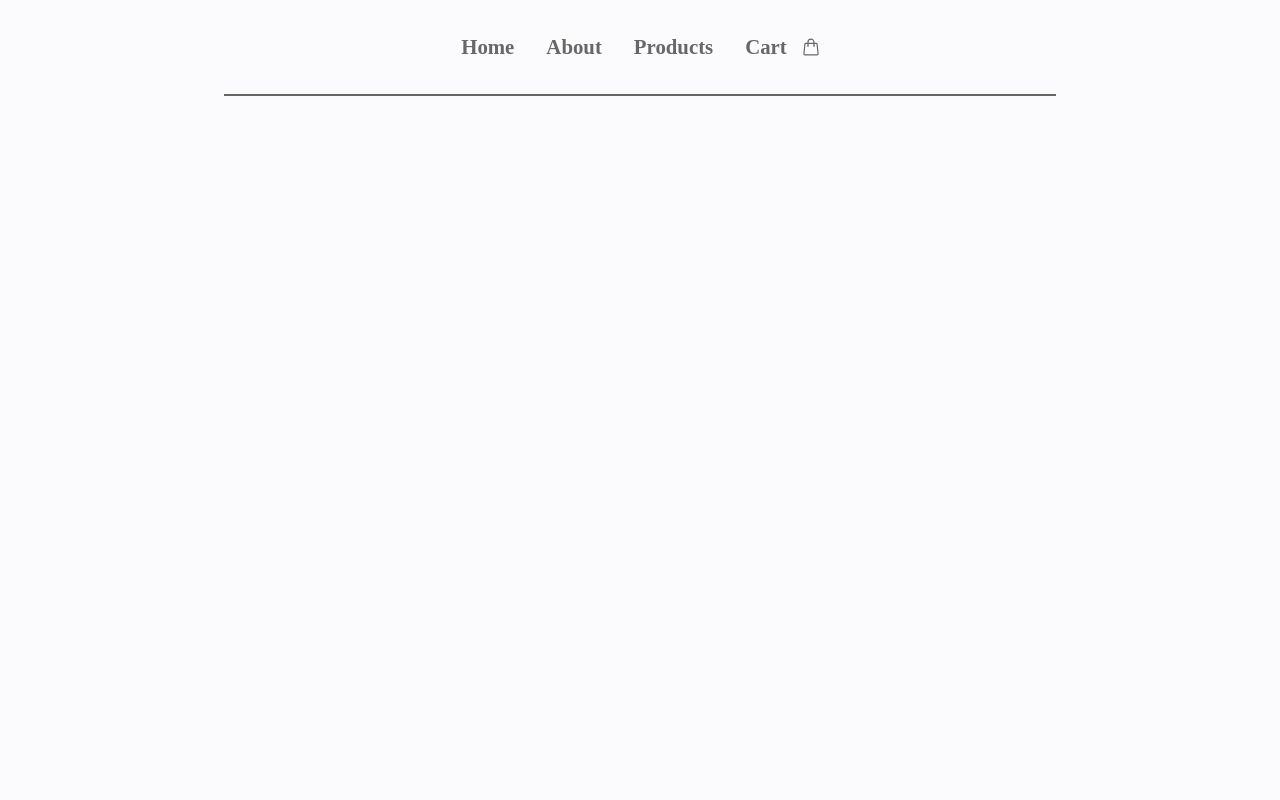
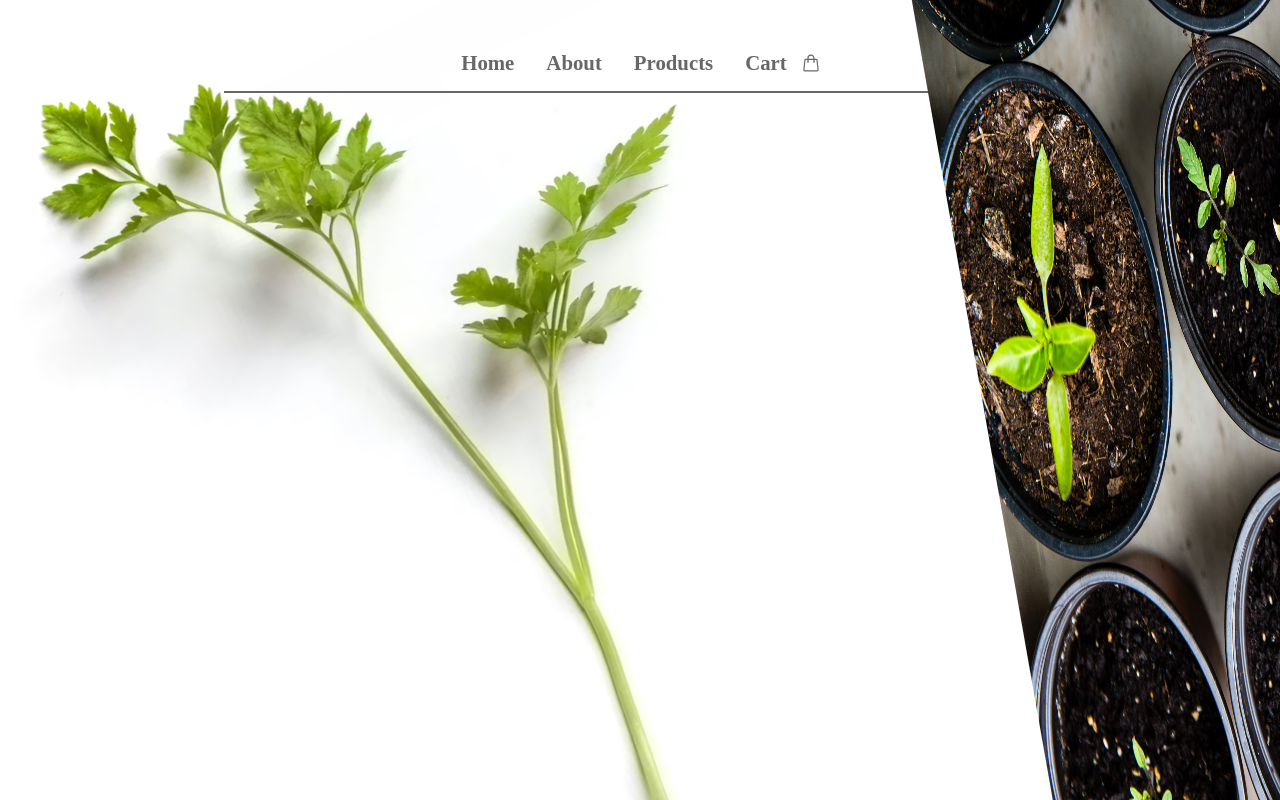
Before and after one commit to GeorgeOprea1/shopping-cart, a React (Vite) app in the folder FarmFresh/: page / in a window 1280 px wide. Both pictures are taken after a click on the button "Sign in". Built offline with nearby package versions, Linux system fonts and the light colour scheme.

Commit message:
added images in the SignUpComponent

```diff
--- a/FarmFresh/src/components/SignUpComponent.jsx
+++ b/FarmFresh/src/components/SignUpComponent.jsx
@@ -4,7 +4,19 @@ import Navbar from "./Navbar";
 const SignUpComponent = () => {
   return (
     <div className="signUp-container">
-      <Navbar />
+      <div className="signUp-header">
+        <Navbar />
+      </div>
+      <img
+        src="../src/assets/image5.avif"
+        alt="an image with some plants"
+        className="image5"
+      />
+      <img
+        src="../src/assets/image1.avif"
+        alt="an image with some plants"
+        className="image1"
+      />
     </div>
   );
 };
--- a/FarmFresh/src/styles/App.css
+++ b/FarmFresh/src/styles/App.css
@@ -1,4 +1,4 @@
 .app-container {
   width: 100%;
-  height: 30px;
+  height: 0px;
 }
--- a/FarmFresh/src/styles/SignUpComponent.css
+++ b/FarmFresh/src/styles/SignUpComponent.css
@@ -1,6 +1,35 @@
 .signUp-container {
   position: relative;
   display: flex;
+  width: 100%;
+  height: 100vh;
+  overflow: hidden;
+}
+
+.signUp-header {
+  display: flex;
+  align-items: center;
   justify-content: center;
   height: 6rem;
+  width: 100%;
+  padding: 1rem 0 1rem 0;
 }
+
+.image5 {
+  position: absolute;
+  top: -30%;
+  left: -25%;
+  width: 130%;
+  height: 180vh;
+  transform: rotate(-25deg);
+  z-index: -1;
+}
+
+.image1 {
+  position: absolute;
+  top: -40%;
+  right: -35%;
+  width: 60%;
+  height: 140vh;
+  transform: rotate(-10deg);
+}
```
